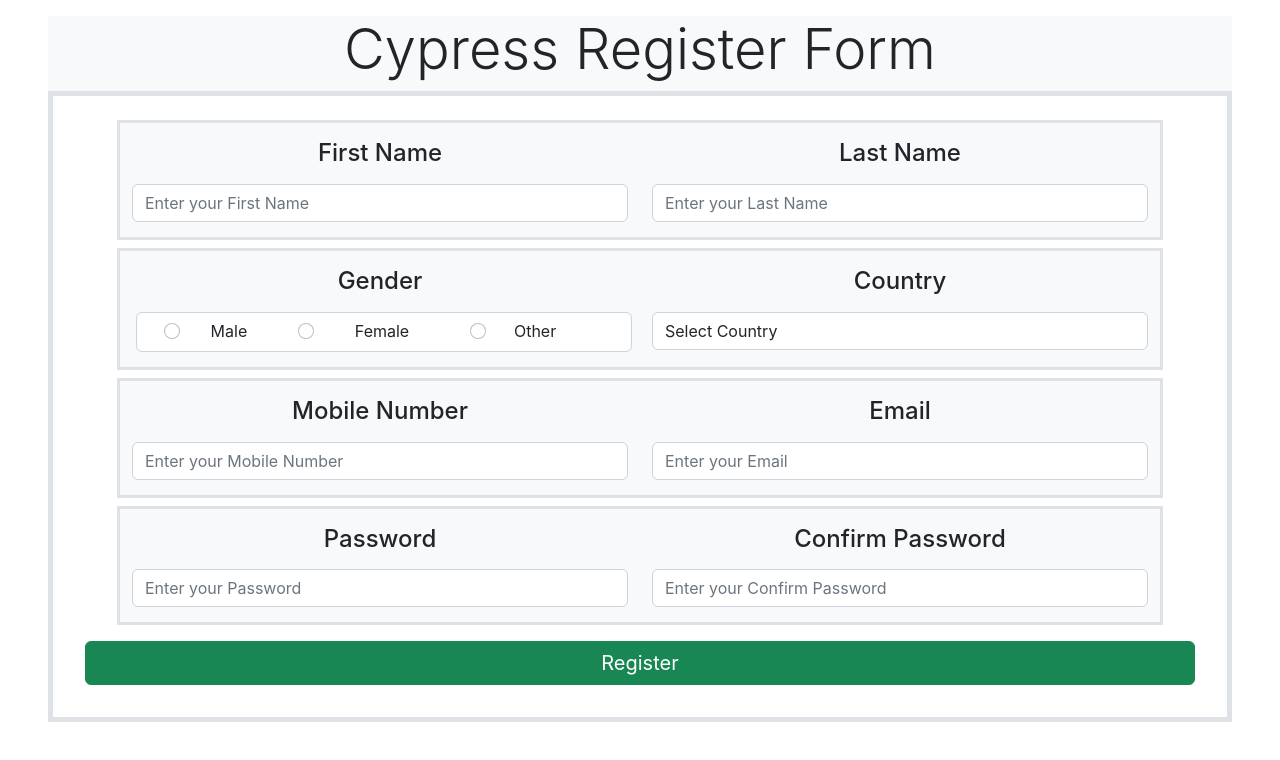
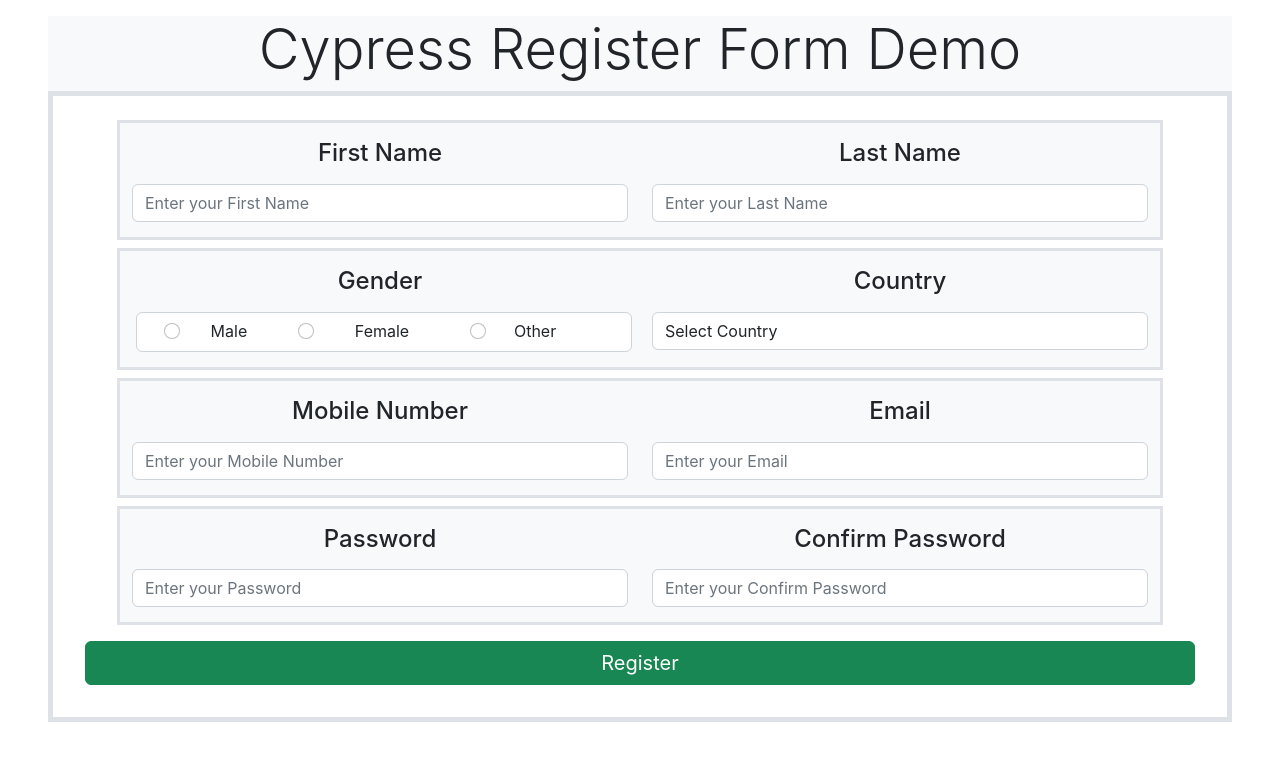
Before and after one commit to at-akshat-2107/Register-Vercel-Demo, a React (Vite) app: page / in a window 1280 px wide. Shown: the top 760 px of the page. Built offline with nearby package versions, Linux system fonts and the light colour scheme; the HTML template or start-up script is replaced by a standard one.

Commit message:
Demo Added in Userform

```diff
--- a/src/Components/UserForm.jsx
+++ b/src/Components/UserForm.jsx
@@ -106,7 +106,7 @@ const UserForm = () => {
   return (
     <div className="contanier my-3 mx-5 bg-light">
       <h1>
-        <b className="display-4 text-center" id="headerName" data-cy="headerTest">Cypress Register Form</b>
+        <b className="display-4 text-center" id="headerName" data-cy="headerTest">Cypress Register Form Demo</b>
       </h1>
 
       <Formik
```
